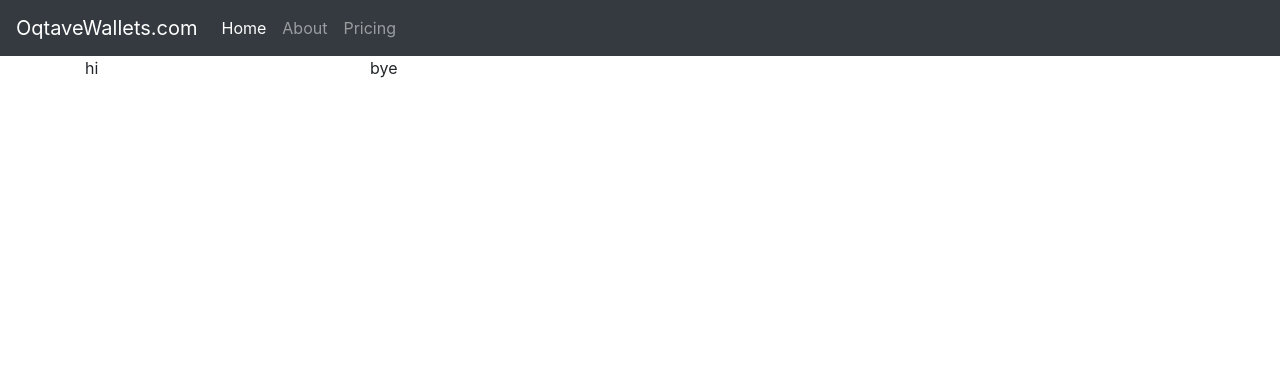
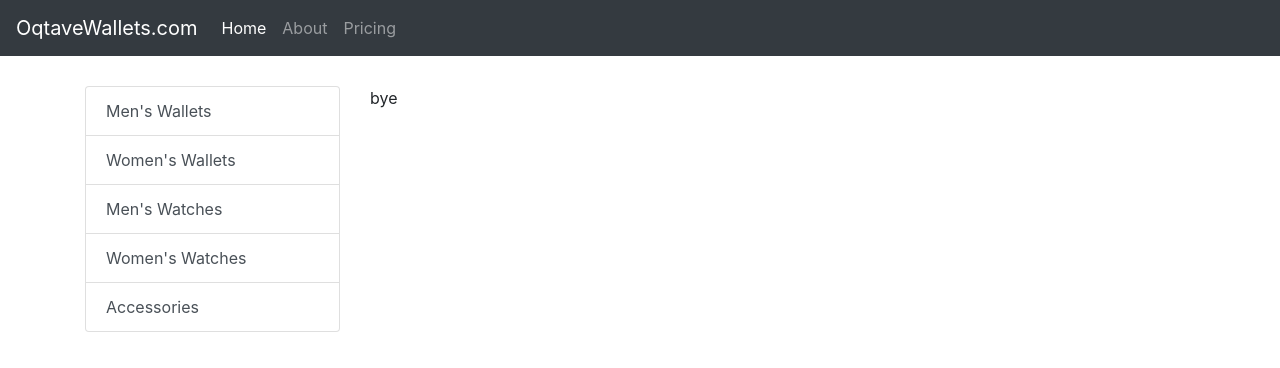
Before and after one commit to tharindukulasinghe/oqtavewallets, an Angular app: page / in a window 1280 px wide. Shown: the top 368 px of the page. Built offline with nearby package versions, Linux system fonts and the light colour scheme.

Commit message:
category fields implementation

```diff
--- a/src/app/home/home.component.css
+++ b/src/app/home/home.component.css
@@ -0,0 +1,3 @@
+.pulldown {
+  padding-top: 30px;
+}
--- a/src/app/home/home.component.html
+++ b/src/app/home/home.component.html
@@ -1,6 +1,18 @@
-<div class="container">
+<div class="container pulldown">
   <div class="row">
-    <div class="col-3">hi</div>
+    <div class="col-3">
+      <div class="list-group">
+        <a
+          class="list-group-item list-group-item-action"
+          *ngFor="let c of catogeries"
+          routerLink="/"
+          [queryParams]="{ category: c.key }"
+          [class.active]="category === c.key"
+        >
+          {{ c.name }}
+        </a>
+      </div>
+    </div>
     <div class="col">bye</div>
   </div>
 </div>
--- a/src/app/home/home.component.ts
+++ b/src/app/home/home.component.ts
@@ -1,15 +1,27 @@
-import { Component, OnInit } from '@angular/core';
+import { Component, OnInit } from "@angular/core";
+import { ActivatedRoute } from "@angular/router";
 
 @Component({
-  selector: 'app-home',
-  templateUrl: './home.component.html',
-  styleUrls: ['./home.component.css']
+  selector: "app-home",
+  templateUrl: "./home.component.html",
+  styleUrls: ["./home.component.css"]
 })
 export class HomeComponent implements OnInit {
+  catogeries = [
+    { name: "Men's Wallets", key: "mw" },
+    { name: "Women's Wallets", key: "ww" },
+    { name: "Men's Watches", key: "mwa" },
+    { name: "Women's Watches", key: "wwa" },
+    { name: "Accessories", key: "ac" }
+  ];
 
-  constructor() { }
+  category: String;
 
-  ngOnInit() {
+  constructor(route: ActivatedRoute) {
+    route.queryParamMap.subscribe(params => {
+      this.category = params.get("category");
+    });
   }
 
+  ngOnInit() {}
 }
```
